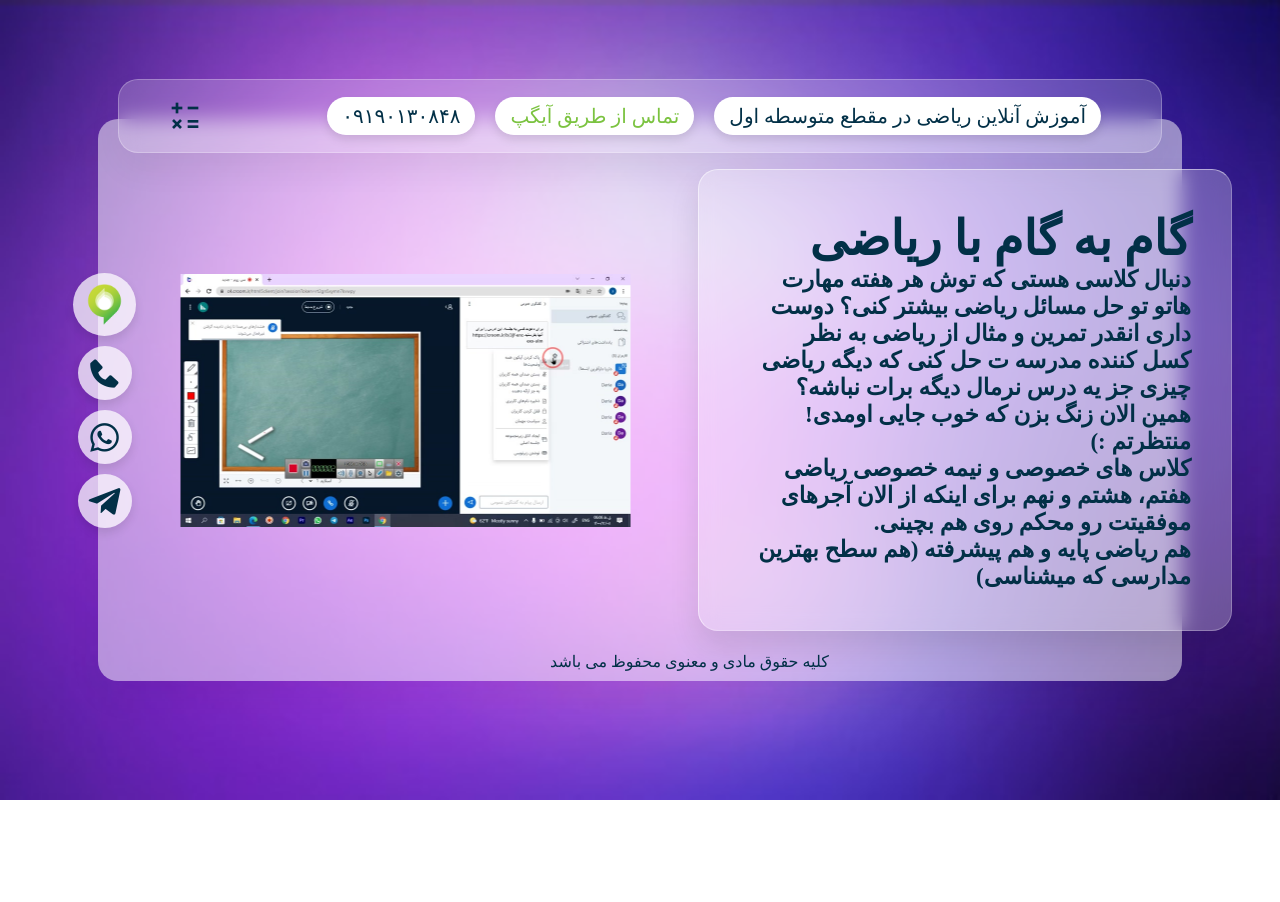
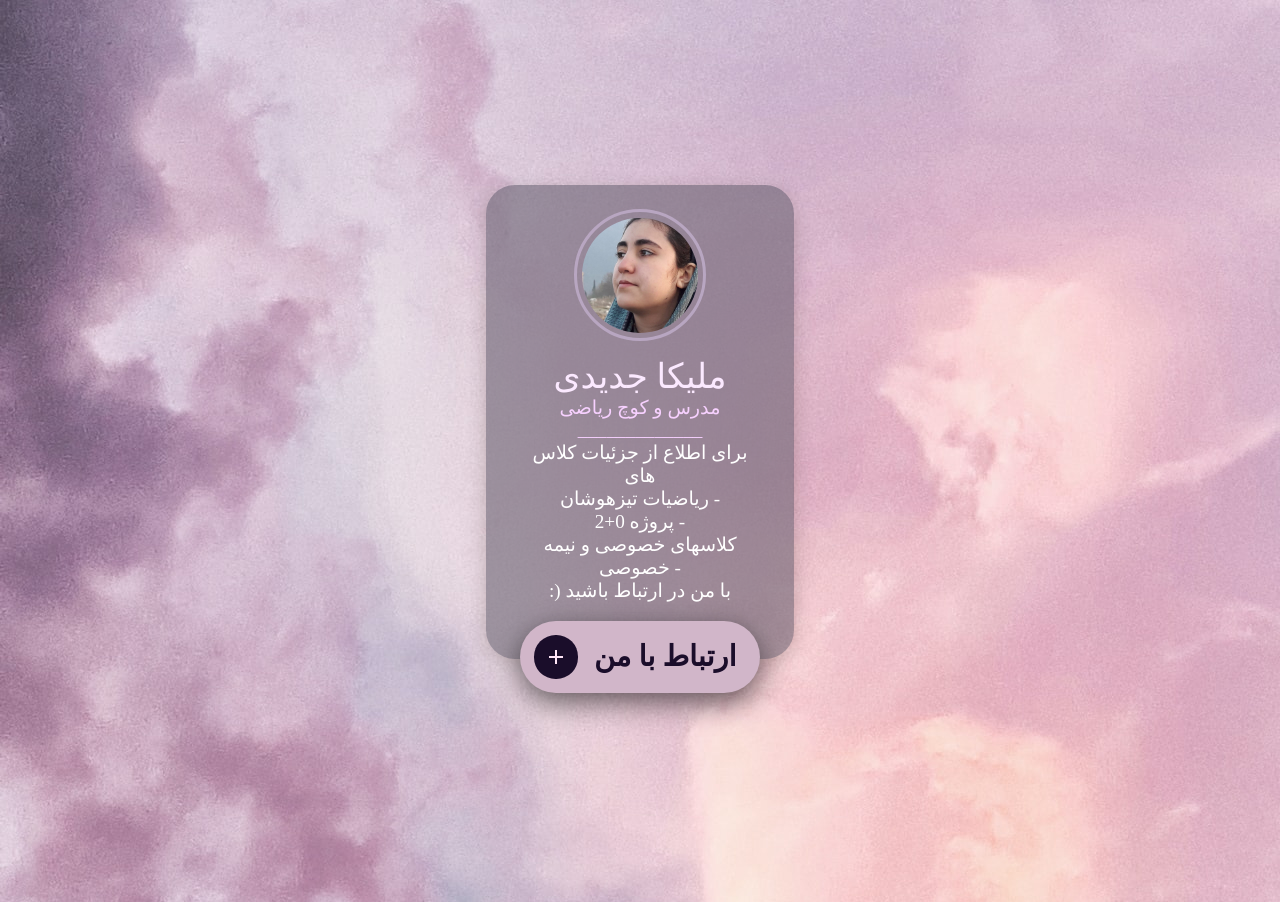
Before and after one commit to BlueCheddaar/MathOnlyy, a plain HTML site: page index.html in a window 1280 px wide. Before the commit the page ends 800 px from the top, so only its background shows below. Drawn offline with nearby package versions, Linux system fonts and the light colour scheme; a web font is replaced by a local one.

Commit message:
changed the whole website
 to a better looking one

```diff
--- a/assets/css/style.css
+++ /dev/null
@@ -1,317 +0,0 @@
-@import url('https://fonts.googleapis.com/css2?family=Markazi+Text&display=swap');
-
-html{
-  scroll-behavior: smooth;
-}
-
-*{
-  margin: 0;
-  padding: 0;
-  box-sizing: border-box;
-  font-family: 'Markazi Text', serif;
-}
-
-section{
-  display: flex;
-  justify-content: center;
-  align-items: center;
-  min-height: 100vh;
-  background: url(../img/BG1.png);
-  background-size: cover;
-  background-position: center;
-  background-attachment: fixed;
-  padding: 3rem;
-}
-
-.container{
-  position: relative;
-  width: calc(100% - 100px);
-  min-height: calc(100vh - 280px);
-  min-height: 300px;
-  background: rgba(255, 255, 255, 0.5);
-  box-shadow: 0 15px 35px rgba(0,0,0,0.05);
-  border-radius: 20px;
-  display: flex;
-  justify-content: space-between;
-  align-items: center;
-  padding: 50px;
-  max-width: 1107px;
-
-}
-
-header
-{
-  position: absolute;
-  top: -40px;
-  right: 20px;
-  left: 20px;
-  padding: 20px 50px;
-  display: flex;
-  justify-content: space-between;
-  align-items: center;
-  background: rgba(255, 255, 255, 0.2);
-  box-shadow: 0 15px 35px rgba(0,0,0,0.05);
-  border-radius: 20px;
-  backdrop-filter: blur(10px);
-  border: 1px solid rgba(255,255,255,0.25);
-}
-
-header .logo{
-  color: #023047;
-  font-weight: 700;
-  text-decoration: none;
-  font-size: 2rem;
-  transition: ease .2s;
-}
-
-header .logo:hover{
-  color: #f1c2fa;
-}
-
-header ul{
-  display: flex;
-  flex-wrap: wrap;
-  justify-content: center;
-}
-
-header ul li{
-  list-style: none;
-  margin: 0 10px;
-}
-
-header ul li a{
-  text-decoration: none;
-  font-weight: 500;
-  color: #023047;
-  padding: 8px 15px;
-  border-radius: 25px;
-  font-size: 20px;
-  text-overflow: ellipsis;
-  width: 175px;
-  white-space: nowrap;
-  overflow: hidden;
-}
-
-.donno{
-  width: 47px;
-}
-
-header ul li a.active{
-  background: #fff;
-  box-shadow: 0 5px 10px rgba(0,0,0,0.1);
-}
-
-header ul li a:hover{
-  background: #ebb6f7;
-  transition: ease .3s;
-}
-
-.content{
-  transform: translateX(100px);
-  max-width: 700px;
-  box-shadow: 0 15px 30px rgba(0,0,0,0.1);
-  border-radius: 20px;
-  backdrop-filter: blur(10px);
-  border: 1px solid rgba(255,255,255,0.25);
-  border-top: 1px solid rgba(255,255,255,0.5);
-  border-left: 1px solid rgba(255,255,255,0.5);
-  padding: 40px;
-  padding-left: 55px;
-  background: #ffffff45;
-}
-
-.content h2{
-  font-size: 3em;
-  color: #023047;
-}
-
-.content p{
-  font-size: 23px;
-  color: #023047;
-  font-weight: 600;
-}
-
-.content a{
-  display: none;
-  padding: 15px 30px;
-  background: #ba64e1;
-  color: #fff;
-  margin-top: 20px;
-  border-radius: 30px;
-  font-size: 1.2em;
-  font-weight: 500;
-  text-decoration: none;
-  border-shadow: 0 5px 10px rgba(0,0,0,0.1);
-  transition: 0.2s;
-}
-
-.content a:hover{
-  background: #7448d0;
-}
-
-.imgBx img{
-  max-width: 450px;
-  animation: animate 4s linear infinite;
-}
-
-@keyframes animate{
-  0%, 100%
-  {
-    transform: translateX(50px);
-  }
-  50%
-  {
-    transform: translateX(15px);
-  }
-}
-
-.socials{
-  position: absolute;
-  left: -25px;
-  display: flex;
-  justify-content: center;
-  align-items: center;
-  flex-direction: column;
-}
-
-.socials li{
-  list-style: none;
-}
-
-.socials li a{
-  text-decoration: none;
-  color: #023047;
-  font-size: 38px;
-  background: #ffffffb8;
-  display: flex;
-  justify-content: center;
-  align-items: center;
-  border-radius: 50%;
-  padding: 8px;
-  margin: 5px 0;
-  box-shadow: 0 5px 10px rgba(0,0,0,0.1);
-}
-
-.socials li a i{
-  transition: .3s;
-}
-
-.socials li a i:hover{
-  color: #ebb6f7;
-}
-
-.footer__copy{
-  direction: ltr;
-  left: 50%;
-  margin-left: -90px;
-  position: absolute;
-  bottom: 10px;
-  color: #023047;
-}
-
-.CTA{
-  text-decoration: none;
-  color: #023047;
-  font-weight: 700;
-}
-
-/* responsiveness */
-
-@media (max-width: 1200px)
-{
-  .container{
-    position: relative;
-    width: calc(100% - 20px);
-  }
-}
-
-@media (max-width: 992px)
-{
-  section{
-    padding: 50px 10px 10px;
-  }
-  .logo{
-    margin-bottom: 15px;
-  }
-  .container{
-    flex-direction: column;
-    height: auto;
-    padding: 20px;
-  }
-  .container .content{
-    transform: translateX(0);
-    max-width: 100%;
-    padding: 30px;
-    margin-top: -40px;
-  }
-  header{
-    position: relative;
-    flex-direction: column;
-    width: 100%;
-    top: -60px;
-    padding: 20px;
-    right: 0;
-    left: 0;
-    margin-top: 20px;
-  }
-  .socials{
-    position: relative;
-    flex-direction: row;
-    left: 0;
-  }
-  .socials li{
-    margin-bottom: 30px;
-  }
-  .socials li a{
-    margin: 0 10px;
-  }
-  .content a{
-    display: inline-block;
-    font-size: 1em;
-    padding: 10px;
-  }
-  .imgBx img {
-    margin-top: 28px;
-    margin-bottom: 50px;
-  }
-
-@media (max-width: 425px)
-{
-  .imgBx img{
-    max-width: 420px;
-  }
-  .content p{
-    font-size: 20px;
-    font-weight: 500;
-  }
-  .content h2 {
-    font-size: 1.8em;
-  }
-}
-@media (max-width: 375px)
-{
-  .imgBx img{
-    max-width: 280px;
-
-  }
-}
-@media (max-width: 320px)
-{
-  .imgBx img{
-    max-width: 318px;
-  }
-}
-
-@media (max-width: 759px)
-{
-  header ul li a {
-    line-height: 50px;
-  }
-}
-
-@media (min-width: 992px)
-{
-  .content a{
-    display: none;
-  }
-}
--- /dev/null
+++ b/assets/css/styles.css
@@ -0,0 +1,218 @@
+/*=============== GOOGLE FONTS ===============*/
+@import url('https://fonts.googleapis.com/css2?family=Markazi+Text&display=swap');
+
+/*=============== VARIABLES CSS ===============*/
+:root {
+  /*========== Colors ==========*/
+  /*Color mode HSL(hue, saturation, lightness)*/
+  --first-color: hsl(29, 80%, 58%);
+  --first-color-light: hsl(29, 80%, 70%);
+  --black-color: #1a0d2a;
+  --text-color: hsl(29, 8%, 65%);
+  --body-color: hsl(29, 100%, 99%);
+
+  /*========== Font and typography ==========*/
+  /*.5rem = 8px | 1rem = 16px ...*/
+  --body-font: 'Markazi Text', serif;
+  --h3-font-size: 1.125rem;
+  --smaller-font-size: .75rem;
+}
+
+/*=============== BASE ===============*/
+* {
+  box-sizing: border-box;
+  padding: 0;
+  margin: 0;
+}
+
+body {
+  font-family: var(--body-font);
+  background: url("../img/backg1.jpg");
+}
+
+a {
+  text-decoration: none;
+}
+
+ul {
+  list-style: none;
+}
+
+img {
+  max-width: 100%;
+  height: auto;
+}
+
+/*=============== CARD ===============*/
+.container{
+  height: 100vh;
+  margin-inline: 1.5rem;
+  display: grid;
+  place-items: center;
+}
+
+.card{
+  position: relative;
+  width: 256px;
+  background-color: #33354466;
+  padding: 1.25rem 2rem 3rem;
+  border-radius: 1.5rem;
+  text-align: center;
+  box-shadow: 0 4px 16px hsla(29, 75%, 8%, .2);
+  backdrop-filter: blur(100px);
+}
+
+.card__img{
+  width: 96px;
+  border-radius: 50%;
+}
+
+.card__border{
+  width: 110px;
+  height: 110px;
+  border: 3px solid #b8a6c1;
+  border-radius: 50%;
+  display: grid;
+  place-items: center;
+  margin: 0 auto .75rem;
+}
+
+.card__name{
+  color: #fbe9ff;
+  font-size: 1.8rem;
+  font-weight: 500;
+}
+
+.card__profession{
+  color: #f7d1ff;
+  font-size: 1rem;
+}
+
+.card__description{
+  color: white;
+}
+
+.card__social{
+  width: 200px;
+  background-color: #d1b6c9;
+  padding: .75rem;
+  border-radius: 3rem;
+  text-align: initial;
+  box-shadow: 0 8px 24px #00000094;
+  position: absolute;
+  left: 0;
+  right: 0;
+  bottom: -1.75rem;
+  margin: 0 auto;
+  overflow: hidden;
+  transform-origin: 18px 17px;
+}
+
+.card__social-control{
+  position: relative;
+  transform-origin: 18px 18px;
+  transition: transform 0.45s ease;
+  transform: rotate(0);
+}
+
+.card__social-toggle{
+  Display: inline-flex;
+  background-color: var(--black-color);
+  color: #ffe5f7;
+  font-size: 1.25rem;
+  padding: .5rem;
+  border-radius: 50%;
+  cursor: pointer;
+  position: relative;
+  z-index: 10;
+}
+
+.card__social-text{
+  display: block;
+  color: var(--black-color);
+  font-size: 1.5rem;
+  font-weight: 600;
+}
+
+.card__social-list{
+  display: inline-flex;
+  column-gap: .75rem;
+  transform: rotate(135deg);
+  transform-origin: 18px 17px;
+}
+
+.card__social-list img{
+  width: 1.3rem;
+}
+
+.card__social-link{
+  display: inline-flex;
+  background-color: white;
+  border-radius: 50%;
+  color: var(--black-color);
+  font-size: 1.31rem;
+  padding: 6px;
+}
+
+.card__social-text,
+.card__social-list{
+  position: absolute;
+  top: 0;
+  left: 0;
+  right: 0;
+  padding-left: 3.1rem;
+}
+
+.card__social-text{
+  top: 0.2rem;
+}
+
+
+/* Rotate social */
+.animation .card__social-control{
+  transform: rotate(-135deg);
+}
+
+/* Up animation */
+.card__social.animation{
+  animation: up-animation .8s ease-in-out forwards;
+}
+
+@keyframes up-animation{
+  0%, 100%{
+    transform: rotate(0);
+  }
+  50%, 60%{
+    transform: rotate(-3deg);
+  }
+  88%{
+    transform: rotate(1deg);
+  }
+}
+
+/* Down animation */
+.card__social.down-animation{
+  animation: down-animation .8s ease-in-out forwards;
+}
+
+@keyframes down-animation{
+  0%, 100%{
+    transform: rotate(0);
+  }
+  50%, 60%{
+    transform: rotate(6deg);
+  }
+  88%{
+    transform: rotate(-1deg);
+  }
+}
+
+@media screen and (min-width: 768px){
+  html{
+    zoom: 1.2;
+    overflow: hidden;
+  }
+  .container{
+    margin-top:-3rem;
+  }
+}
--- a/index.html
+++ b/index.html
@@ -1,53 +1,79 @@
-<html lang="fa" dir="rtl">
-<head>
-  <meta charset="UTF-8">
-  <meta name="viewport" content="width=device-width", initial-scale="1.0">
-  <title>آموزش آنلاین ریاضی</title>
-  <link rel="icon" type="image/x-icon" href="assets/img/favicon.png">
-  <link rel="stylesheet" href="assets/css/style.css">
-  <link href='https://unpkg.com/boxicons@2.1.4/css/boxicons.min.css' rel='stylesheet'>
-</head>
-<body>
-  <section>
+<!DOCTYPE html>
+<html lang="fa">
+  <head>
+    <meta charset="UTF-8">
+    <meta name="viewport" content="width=device-width, initial-scale=1">
+
+    <!--========= REMIXICONS =========-->
+   <link href="https://cdn.jsdelivr.net/npm/remixicon@2.5.0/fonts/remixicon.css" rel="stylesheet">
+
+    <!--========= CSS =========-->
+    <link rel="stylesheet" href="assets/css/styles.css">
+
+    <title>گام به گام با ریاضی</title>
+  </head>
+  <body>
     <div class="container">
-      <header dir="ltr">
-        <a href="#" class="logo"><i class='bx bx-math'></i></a>
-        <ul class="nav-links" dir="rtl">
-          <li><a href="#" class="active">آموزش آنلاین ریاضی
-            در مقطع متوسطه اول</a></li>
-          <li><a href="https://web.igap.net/app?q=@melishere" class="active" style="
-    color: #7bc340;" target="_blank">تماس از طریق آیگپ</a></li>
-          <li><a href="tel:+989190130848" class="active">۰۹۱۹۰۱۳۰۸۴۸</a></li>
-        </ul>
-      </header>
-      <div class="content">
-        <h2>
-          گام به گام با ریاضی
-        </h2>
-        <p>
-        دنبال کلاسی هستی که توش هر هفته مهارت هاتو تو حل مسائل ریاضی بیشتر کنی؟ دوست داری انقدر تمرین و مثال از ریاضی به نظر کسل کننده مدرسه ت حل کنی که دیگه ریاضی چیزی جز یه درس نرمال دیگه برات نباشه؟
-همین الان زنگ بزن که خوب جایی اومدی! منتظرتم :)
+      <div class="card">
+        <div class="card__border">
+          <img src="assets/img/profile-img.jpg" alt="عکسم که لود نشده" class="card__img">
+        </div>
+
+         <h3 class="card__name">
+           ملیکا جدیدی
+        </h3>
+        <span class="card__profession">مدرس و کوچ ریاضی
           <br>
-کلاس های خصوصی و نیمه خصوصی ریاضی هفتم، هشتم و نهم برای اینکه از الان آجرهای موفقیتت رو محکم روی هم بچینی.
+          _____________
           <br>
-هم ریاضی پایه و هم پیشرفته (هم سطح بهترین مدارسی که میشناسی)
+        </span>
 
-        </p>
-        <a href="#footer">تماس و دریافت اطلاعات بیشتر</a>
+        <span class="card__description">
+          برای اطلاع از
+
+          جزئیات کلاس های
+          <br>
+          ریاضیات تیزهوشان -
+          <br>
+          پروژه 0+2 -
+          <br>
+          کلاسهای خصوصی و نیمه خصوصی -
+          <br>
+          :) با من در ارتباط باشید
+          <br></span>
+
+        <div class="card__social" id="card-social">
+          <div class="card__social-control">
+            <!-- Toggle Button -->
+            <div class="card__social-toggle" id="card-toggle">
+              <i class="ri-add-line"></i>
+            </div>
+
+            <span class="card__social-text"> ارتباط با من</span>
+
+            <!-- Card Social -->
+            <ul class="card__social-list">
+              <a href="https://iGap.net/Melika_Ja" target="_blank" class="card__social-link">
+                <img src="assets/img/igap.png" alt="آیگپ">
+              </a>
+
+              <a href="https://t.me/Math_onlyy" target="_blank" class="card__social-link">
+                <i class="ri-telegram-fill"></i>
+              </a>
+
+              <a href="tel:+989190130848" target="_blank" class="card__social-link">
+                <i class="ri-phone-fill"></i>
+              </a>
+
+            </ul>
+          </div>
+        </div>
       </div>
-      <div class="imgBx">
-        <img src="assets/img/Fill.png">
-      </div>
-      <ul class="socials">
-        <li><a href="https://web.igap.net/app?q=@melishere"><img class="donno" src="assets/img/igap.png"></a></li>
-        <li><a href="tel:+989190130848"><i class='bx bxs-phone' ></i></a></li>
-        <li><a href="https://wa.me/+989190130848" target="_blank"><i class='bx bxl-whatsapp' ></i></a></li>
-        <li><a href="https://t.me/Math_onlyy" target="_blank"><i class='bx bxl-telegram'></i></a></li>
-      </ul>
-      <p class="footer__copy" id="footer">
-      کلیه حقوق مادی و معنوی محفوظ می باشد
-      </p>
     </div>
-  </section>
-</body>
+
+
+
+    <!--========= MAIN JS =========-->
+    <script src="assets/js/main.js"></script>
+  </body>
 </html>
```
Also changed, not shown: assets/js/main.js (+17 -0 lines), assets/img/BG1.png (deleted), assets/img/Fill.png (deleted), assets/img/Fill2.png (deleted), assets/img/Filzl.png (deleted), assets/img/backg1.jpg (added), assets/img/favicon.png (deleted), assets/img/image-removebg-preview (4).png (deleted), assets/img/profile-img.jpg (added), 3 other files.
